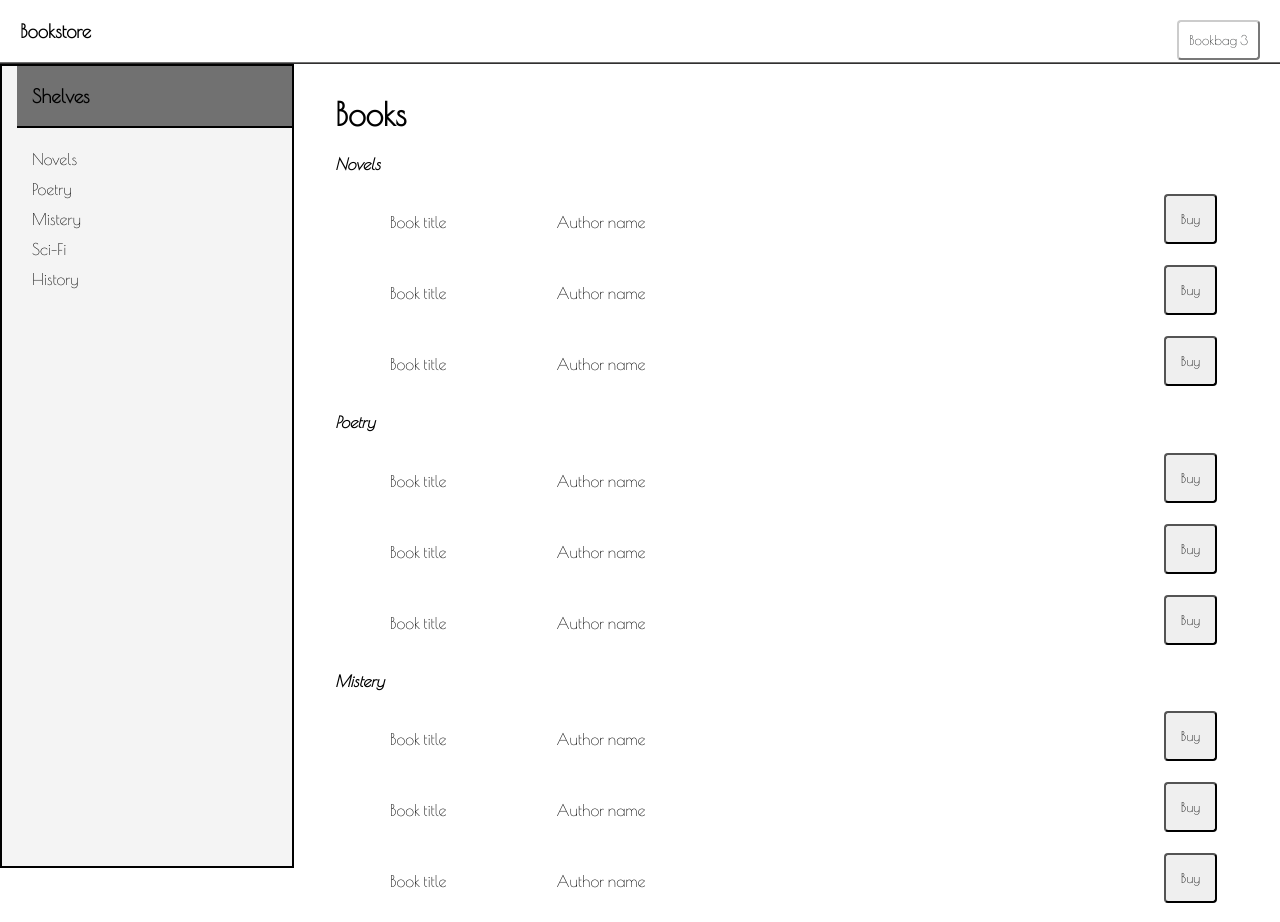
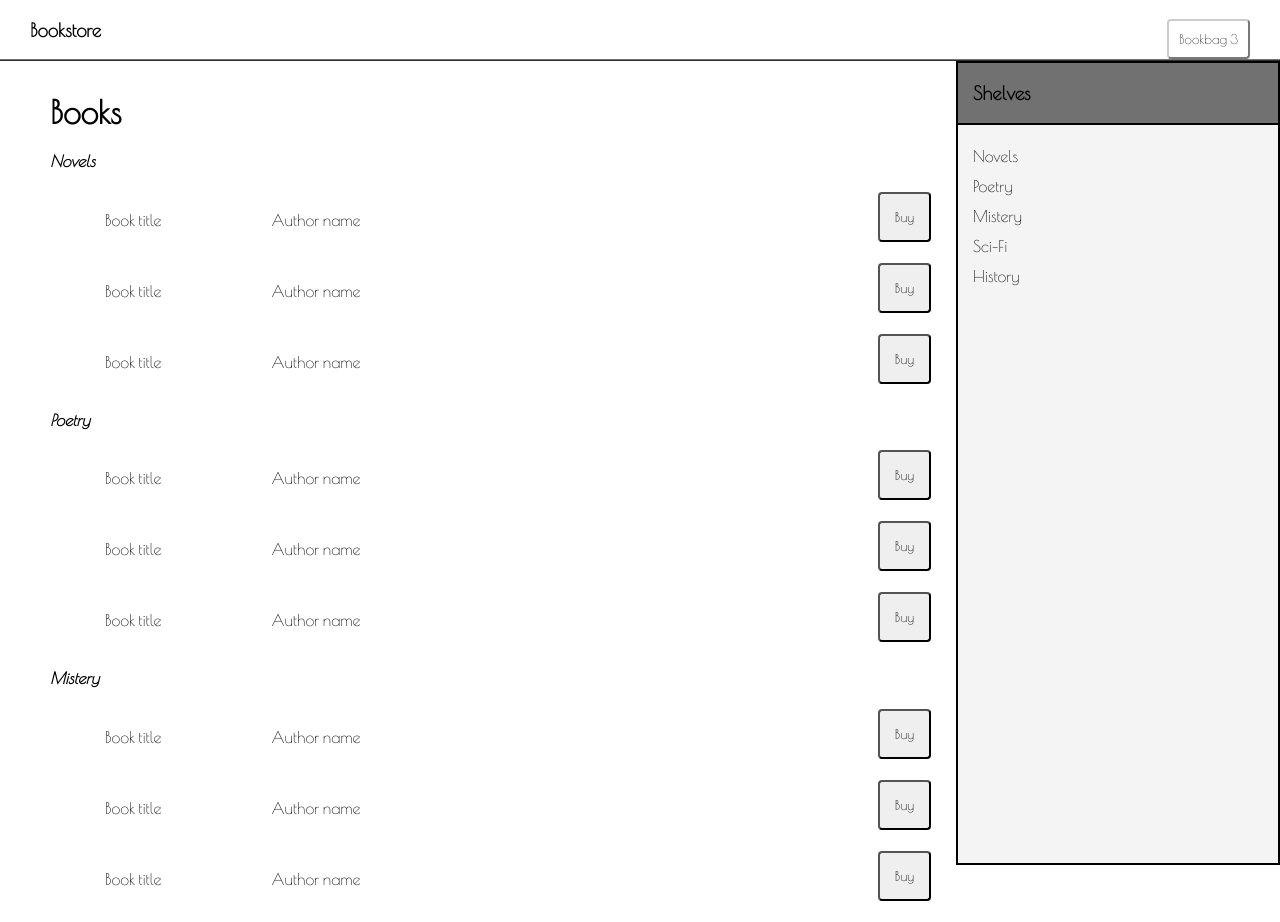
Before and after one commit to rogercamps/phase-2-challenge-c, a plain HTML site: page part-3/index.html in a window 1280 px wide. Shown: the top 922 px of the page. Drawn offline with nearby package versions, Linux system fonts and the light colour scheme.

Commit message:
part 3 work

```diff
--- a/part-3/index.html
+++ b/part-3/index.html
@@ -11,27 +11,16 @@
 
     <header class="header">
 
-        <button class="btnLogout" type="button" name="buttonBookbag">Bookbag 3</button>
+        <button class="btnBag" type="button" name="buttonBookbag">Bookbag 3</button>
         <h3>Bookstore</h3>
 
 
     </header>
+
+
     <div class="dividingLine"></div>
 
-    <!-- <div class="container"> -->
-      <aside class="sidebar">
-        <nav class="sidenav">
-          <h3 class="sidebarTitle">Shelves</h3>
-          <ul class="sidebarBulletPoint">
-            <li><a href="#novels">Novels</a></li>
-            <li><a href="#poetry">Poetry</a></li>
-            <li><a href="#mistery">Mistery</a></li>
-            <li><a href="#sci-fi">Sci-Fi</a></li>
-            <li><a href="#history">History</a></li>
-          </ul>
-        </nav>
-      </aside>
-    <!-- </div> -->
+
 
     <main>
       <h1>Books</h1>
@@ -84,5 +73,20 @@
 
     </main>
 
+    <!-- <div class="container"> -->
+      <aside class="sidebar">
+        <nav class="sidenav">
+          <h3 class="sidebarTitle">Shelves</h3>
+          <ul class="sidebarBulletPoint">
+            <li><a href="#novels">Novels</a></li>
+            <li><a href="#poetry">Poetry</a></li>
+            <li><a href="#mistery">Mistery</a></li>
+            <li><a href="#sci-fi">Sci-Fi</a></li>
+            <li><a href="#history">History</a></li>
+          </ul>
+        </nav>
+      </aside>
+    <!-- </div> -->
+
   </body>
 </html>
--- a/part-3/styles.css
+++ b/part-3/styles.css
@@ -6,12 +6,11 @@ html, body {
 }
 
 .header {
-  margin: 20px;
-  /*position: fixed;*/
+  margin-left: 30px;
+  margin-right: 30px;
 }
 
 .container {
-  /*display: absolute;*/
   height: 100%;
   line-height: 1.5;
   width: 100%;
@@ -22,18 +21,16 @@ html, body {
 .sidebar {
   float: right;
   background-color: #F4F4F4;
-  -webkit-flex: 1;
-  flex: 1;
+  height: 100%;
+  width: 25%;
+  /*overflow-y: auto;*/
+  line-height: 30px;
   position: fixed;
-  height: 100%;
-  width: 275px;
-  overflow-y: auto;
-  padding-left: 15px;
-  line-height: 30px;
+  right: 0;
 }
 
 
-.btnLogout {
+.btnBag {
   float: right;
   color: #292b2c;
   background-color: #fff;
@@ -56,7 +53,7 @@ html, body {
 
 aside {
   border: 2px solid black;
-  float: right;
+  /*float: right;*/
 
 }
 .sidebarTitle {
@@ -77,12 +74,11 @@ a:hover {
 
 main {
   background-color: #FFFFFF;
+  float: left;
   padding: 10px;
-  -webkit-flex: 5;
-  flex: 5;
-  margin: 0 0 0 325px;
-  padding-right: 3rem;
-  /*display: block;*/
+  margin: 0 0 0 40px;
+  /*padding-right: 3rem;*/
+  width: 70%;
 }
 
 li {
```
